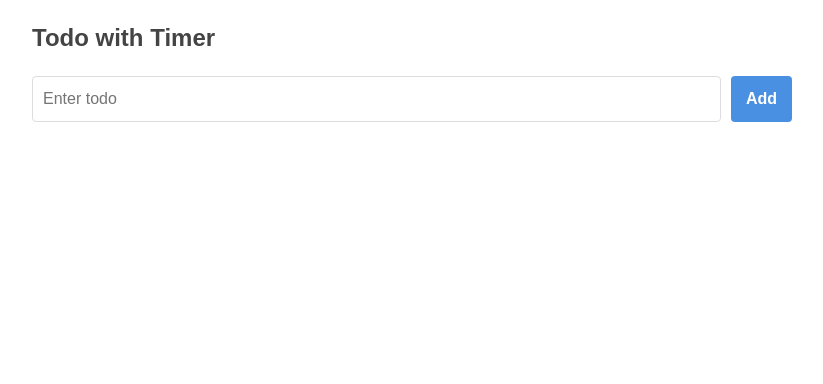
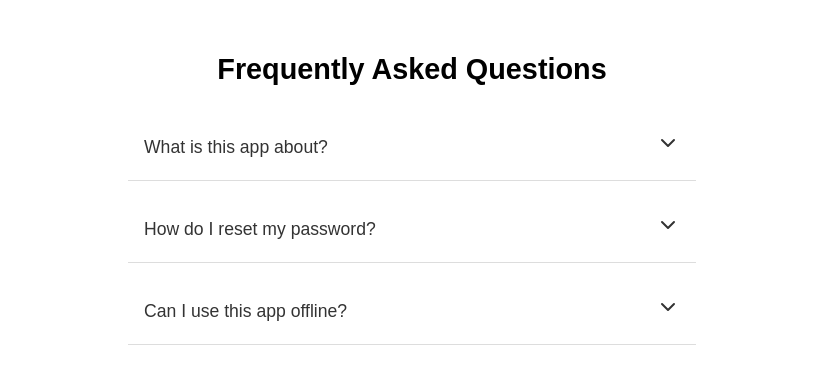
Before and after one commit to shubhamchasing/react-vite-prep, a React (Vite) app: page / in a window 1280 px wide. Shown: the top 384 px of the page, without its empty margins (228-1051 px from the left). Built offline with nearby package versions, Linux system fonts and the light colour scheme.

Commit message:
feat: add FAQ accordian

```diff
--- a/src/App.jsx
+++ b/src/App.jsx
@@ -1,5 +1,6 @@
 import "./App.css";
-import TodoWithTimeout from "./Components/Todo-List-With-Timeout";
+import FaqAccordion from "./Components/FaqAccordian";
+// import TodoWithTimeout from "./Components/Todo-List-With-Timeout";
 // import OTPInputParent from "./Components/OTP-Input";
 // import Counter from "./Components/PreviousCount";
 // import NestedCheckbox from "./Components/Nested-Checkbox";
@@ -33,7 +34,7 @@ function App() {
   return (
     <>
       <div className="App">
-        <TodoWithTimeout />
+        <FaqAccordion />
       </div>
     </>
   );
--- /dev/null
+++ b/src/Components/FaqAccordian/index.jsx
@@ -0,0 +1,63 @@
+import { useState } from "react";
+import { ChevronDown, ChevronUp } from "lucide-react";
+import "./styles.css";
+
+const faqs = [
+  {
+    question: "What is this app about?",
+    answer: "This app helps users track and improve their daily habits.",
+  },
+  {
+    question: "How do I reset my password?",
+    answer:
+      "Click on 'Forgot Password' on the login screen and follow instructions.",
+  },
+  {
+    question: "Can I use this app offline?",
+    answer: "Yes, some features are available offline after the initial setup.",
+  },
+];
+
+function FaqAccordion() {
+  const [activeIndex, setActiveIndex] = useState(null);
+
+  const handleToggle = (index) => {
+    if (activeIndex === index) {
+      setActiveIndex(null);
+    } else {
+      setActiveIndex(index);
+    }
+  };
+
+  return (
+    <div className="faq-container">
+      <h2 className="faq-title">Frequently Asked Questions</h2>
+      {faqs.map((faq, index) => (
+        <div className="faq-item" key={index} data-testid={`faq-item-${index}`}>
+          <button
+            className="faq-question"
+            data-testid={`faq-question-${index}`}
+            onClick={() => handleToggle(index)}
+          >
+            <span>{faq.question}</span>
+            <span className="faq-icon">
+              {activeIndex === index ? (
+                <ChevronUp data-testid={`icon-up-${index}`} />
+              ) : (
+                <ChevronDown data-testid={`icon-down-${index}`} />
+              )}
+            </span>
+          </button>
+
+          {activeIndex === index && (
+            <div className="faq-answer" data-testid={`faq-answer-${index}`}>
+              {faq.answer}
+            </div>
+          )}
+        </div>
+      ))}
+    </div>
+  );
+}
+
+export default FaqAccordion;
--- /dev/null
+++ b/src/Components/FaqAccordian/styles.css
@@ -0,0 +1,42 @@
+.faq-container {
+  max-width: 600px;
+  margin: 2rem auto;
+  padding: 1rem;
+  font-family: sans-serif;
+}
+
+.faq-title {
+  font-size: 1.8rem;
+  margin-bottom: 1.5rem;
+  text-align: center;
+}
+
+.faq-item {
+  border-bottom: 1px solid #ddd;
+  margin-bottom: 1rem;
+}
+
+.faq-question {
+  background: none;
+  border: none;
+  width: 100%;
+  font-size: 1.1rem;
+  padding: 1rem;
+  cursor: pointer;
+  display: flex;
+  justify-content: space-between;
+  align-items: center;
+  font-weight: 500;
+  color: #333;
+}
+
+.faq-icon {
+  font-size: 1.2rem;
+}
+
+.faq-answer {
+  padding: 0.75rem 1rem 1rem;
+  background-color: #f9f9f9;
+  color: #555;
+  font-size: 0.95rem;
+}
```
